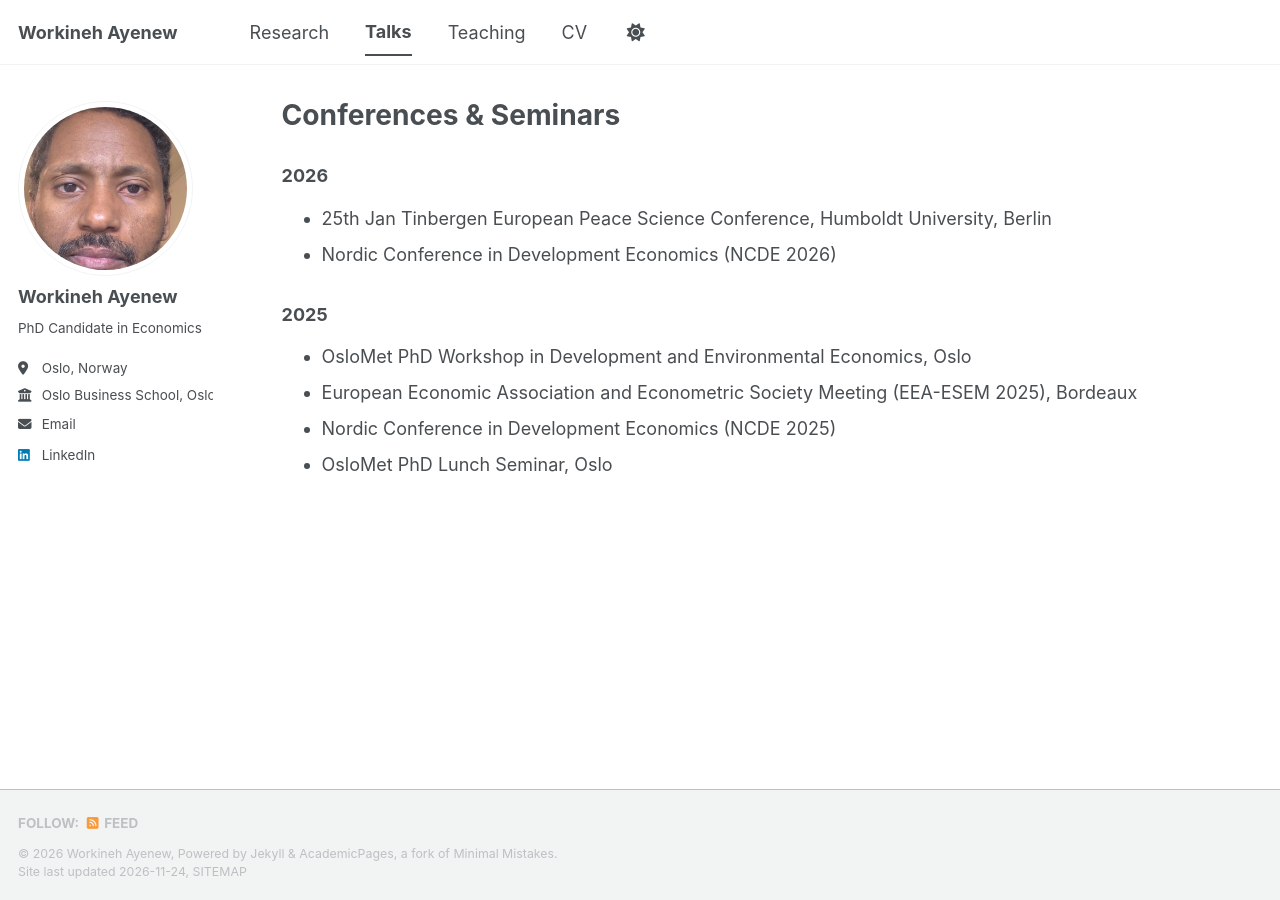
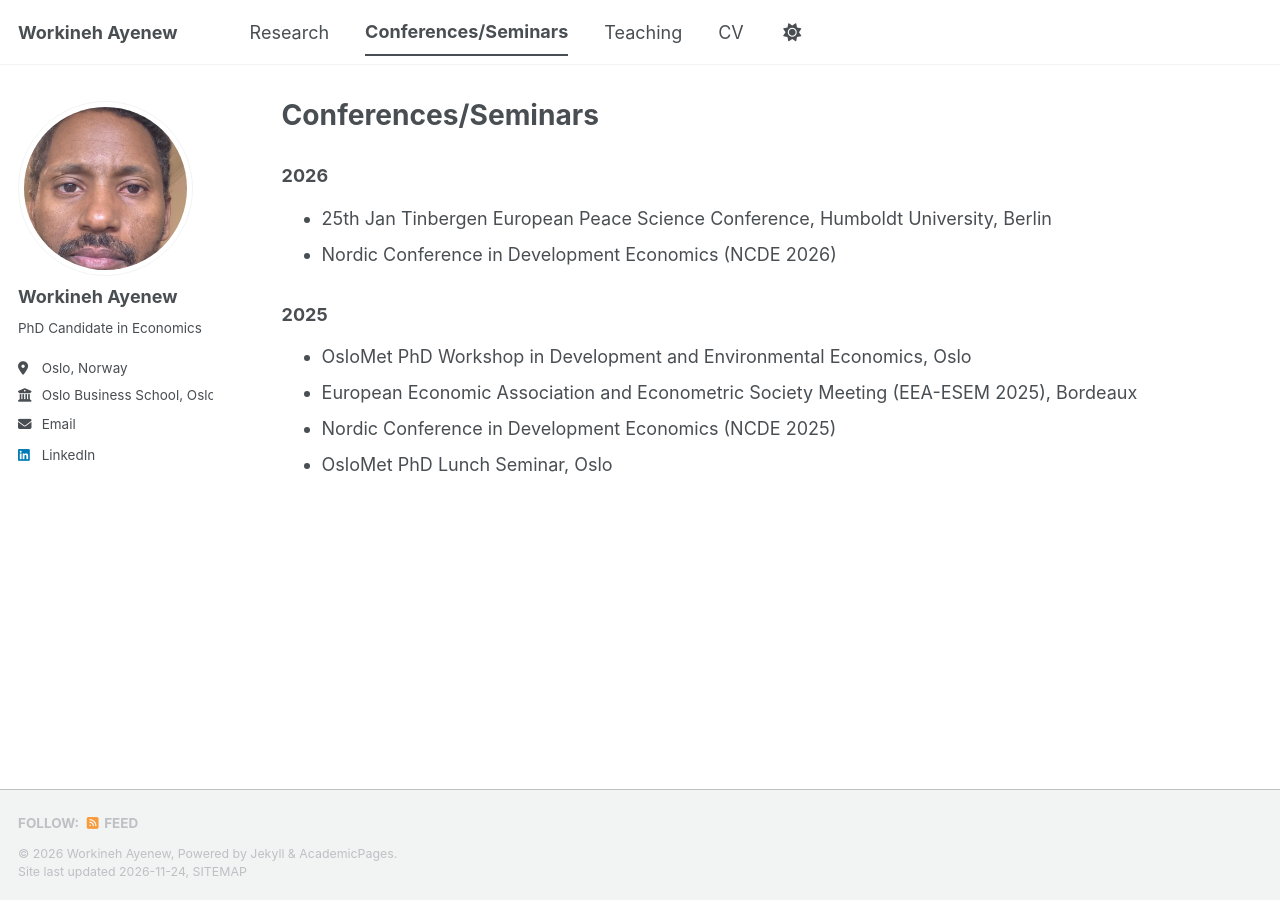
Before and after one commit to workinehayenew/workinehayenew.github.io, a Jekyll site: the page built from _pages/talks.md, in a window 1280 px wide. Built offline with Jekyll 4.4.1, drawn with Linux system fonts in a browser that asks for light colours; a script bundle is joined from its source files by our own code; a style sheet for code colours, icons or effects is not loaded.

Commit message:
Rename Talks to Conferences/Seminars; trim footer credit
Co-Authored-By: Claude Opus 5.5 <noreply@anthropic.com>

```diff
--- a/_data/navigation.yml
+++ b/_data/navigation.yml
@@ -4,7 +4,7 @@ main:
   - title: "Research"
     url: /research/
 
-  - title: "Talks"
+  - title: "Conferences/Seminars"
     url: /talks/
 
   - title: "Teaching"
--- a/_includes/footer.html
+++ b/_includes/footer.html
@@ -20,6 +20,6 @@
 {% endif %}
 
 <div class="page__footer-copyright">
-  &copy; {{ site.time | date: '%Y' }} {{ site.name | default: site.title }}, {{ site.data.ui-text[site.locale].powered_by | default: "Powered by" }} <a href="https://jekyllrb.com" rel="nofollow">Jekyll</a> &amp; <a href="https://github.com/academicpages/academicpages.github.io">AcademicPages</a>, a fork of <a href="https://mademistakes.com/work/minimal-mistakes-jekyll-theme/" rel="nofollow">Minimal Mistakes</a>.<br />
+  &copy; {{ site.time | date: '%Y' }} {{ site.name | default: site.title }}, {{ site.data.ui-text[site.locale].powered_by | default: "Powered by" }} <a href="https://jekyllrb.com" rel="nofollow">Jekyll</a> &amp; <a href="https://github.com/academicpages/academicpages.github.io">AcademicPages</a>.<br />
   Site last updated {{ "now" | date: '%Y-%m-%d' }}, <a href="/sitemap/" style="text-transform: uppercase;">{{ site.data.ui-text[site.locale].site_map | default: "Sitemap" }}</a>
 </div>
--- a/_pages/talks.md
+++ b/_pages/talks.md
@@ -1,6 +1,6 @@
 ---
 layout: archive
-title: "Conferences & Seminars"
+title: "Conferences/Seminars"
 permalink: /talks/
 author_profile: true
 ---
```
